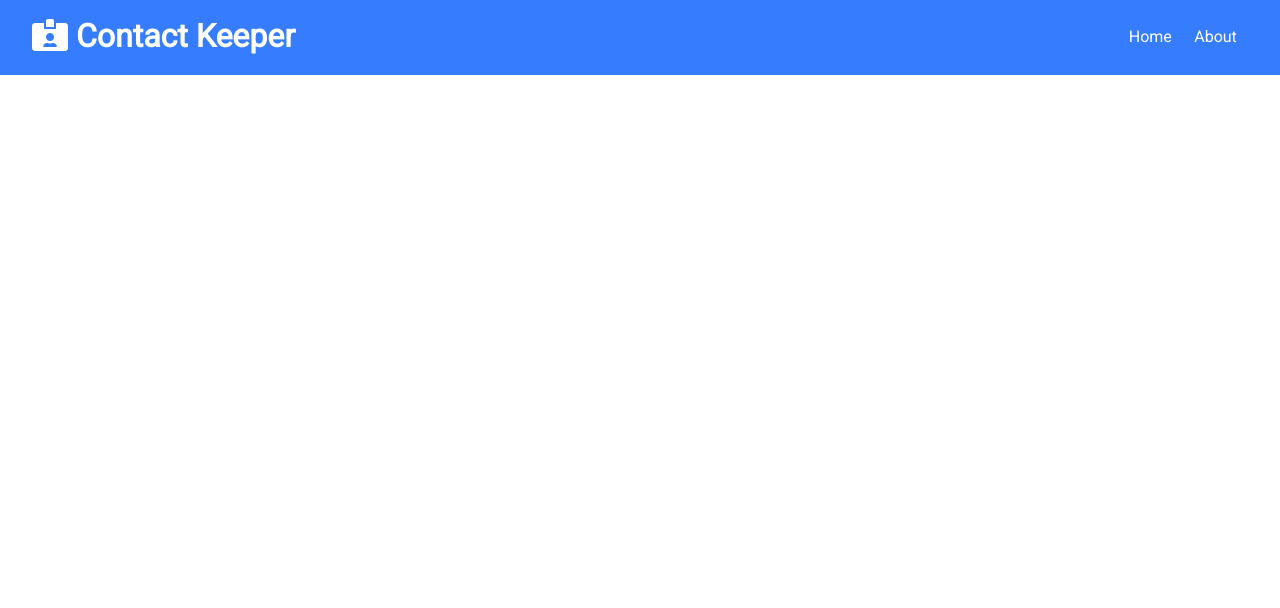
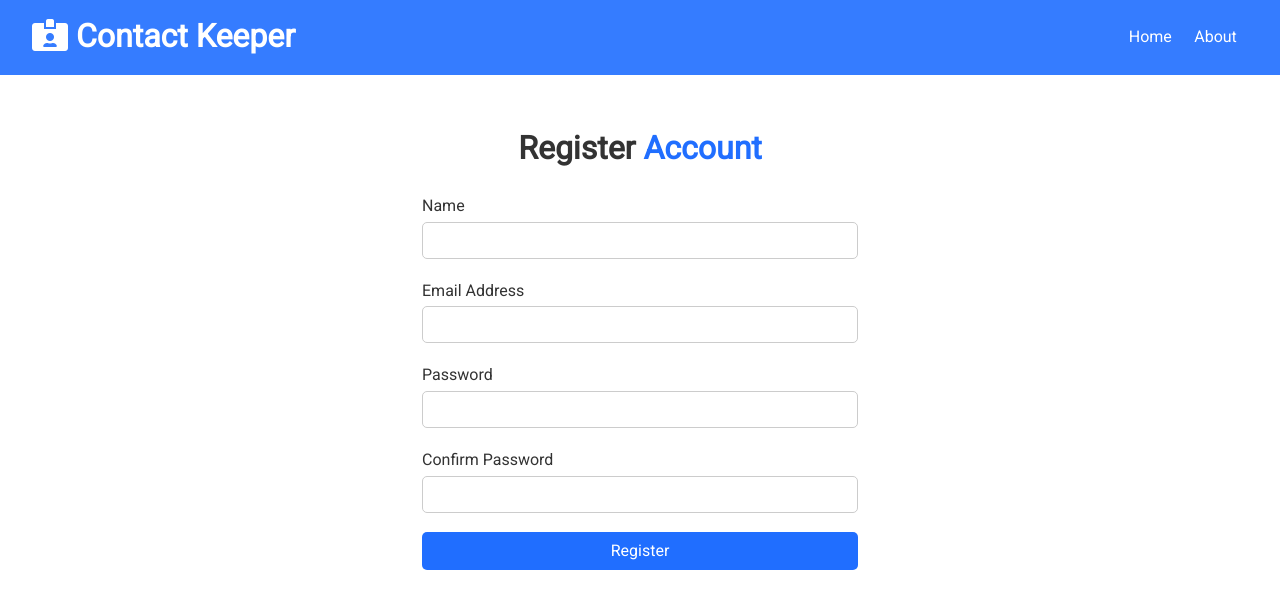
Before and after one commit to Maxank-Bisht/contact-keeper, a React (Create React App) app in the folder client/: page /register in a window 1280 px wide. Shown: the top 608 px of the page. Built offline with nearby package versions, Linux system fonts and the light colour scheme.

Commit message:
created register component

```diff
--- a/client/src/App.js
+++ b/client/src/App.js
@@ -3,6 +3,7 @@
 import Navbar from './components/Navbar';
 import Home from './components/pages/Home';
 import About from './components/pages/About';
+import Register from './components/auth/Register';
 
 import ContactState from './context/contact/ContactState';
 import AuthState from './context/auth/AuthState';
@@ -20,6 +21,7 @@
 							<Switch>
 								<Route exact path='/' component={Home} />
 								<Route exact path='/about' component={About} />
+								<Route exact path='/register' component={Register} />
 							</Switch>
 						</div>
 					</Fragment>
--- /dev/null
+++ b/client/src/components/auth/Register.js
@@ -0,0 +1,49 @@
+import React, { useState } from 'react';
+
+const Register = () => {
+	const [user, setUser] = useState({
+		name: '',
+		email: '',
+		password: '',
+		password2: '',
+	});
+
+	const { name, email, password, password2 } = user;
+
+	const onChange = (e) => setUser({ ...user, [e.target.name]: e.target.value });
+
+	const onSubmit = (e) => {
+		e.preventDefault();
+
+		console.log('Register Submit');
+	};
+
+	return (
+		<div className='form-container'>
+			<h1>
+				Register <span className='text-primary'>Account</span>
+			</h1>
+			<form onSubmit={onSubmit}>
+				<div className='form-group'>
+					<label htmlFor='name'>Name</label>
+					<input type='text' name='name' value={name} onChange={onChange} />
+				</div>
+				<div className='form-group'>
+					<label htmlFor='email'>Email Address</label>
+					<input type='email' name='email' value={email} onChange={onChange} />
+				</div>
+				<div className='form-group'>
+					<label htmlFor='password'>Password</label>
+					<input type='password' name='password' value={password} onChange={onChange} />
+				</div>
+				<div className='form-group'>
+					<label htmlFor='password2'>Confirm Password</label>
+					<input type='password' name='password2' value={password2} onChange={onChange} />
+				</div>
+				<input type='submit' value='Register' className='btn btn-primary btn-block' />
+			</form>
+		</div>
+	);
+};
+
+export default Register;
```
Also changed, not shown: client/src/components/auth/Login.js (added).
